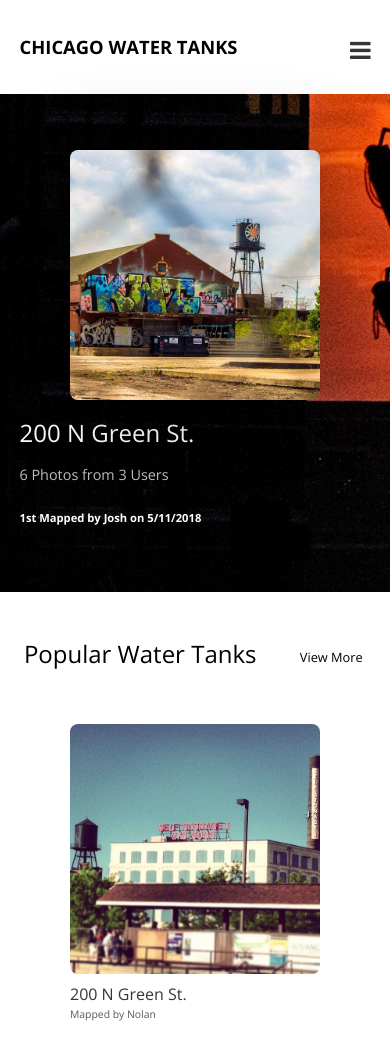
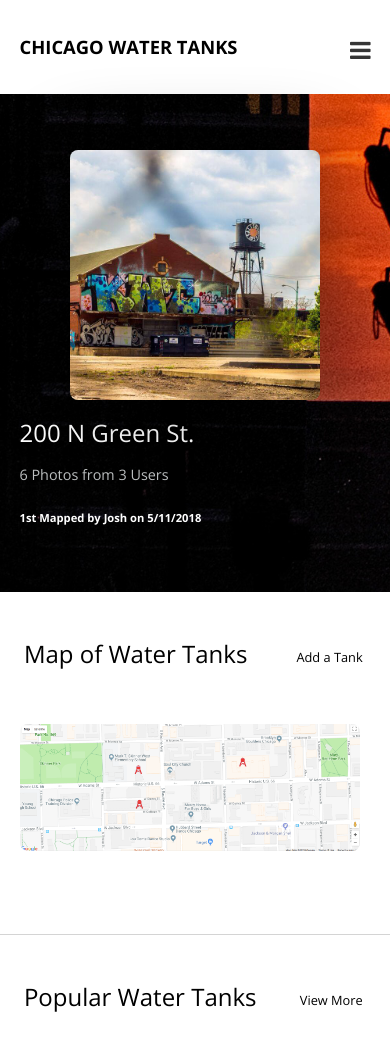
Before and after one commit to loudmouse/responsive-static-front-end, a plain HTML site: page index.html in a window 390 px wide. Shown: the top 1050 px of the page. Drawn offline with nearby package versions, Linux system fonts and the light colour scheme.

Commit message:
add map to design and add media queries for tablet and phone for responsiveness.

```diff
--- a/index.html
+++ b/index.html
@@ -36,6 +36,23 @@
       </div>
     </div>
   </section>
+
+	<section id="map_section" class="clearfix">
+    <div class="wrapper">
+      <header class="clearfix">
+        <h2>Map of Water Tanks</h2>
+        <p class="add_a_tank">Add a Tank</p>
+      </header>
+
+      <div class="row">
+        <div class="the_map">
+          <img src="images/map_of_water_tanks_screenshot.png" alt="Map of Chicago Water Tanks">
+        </div>
+      </div>
+
+    </div>
+  </section>
+
   <section id="top_tanks" class="clearfix">
     <div class="wrapper">
       <header class="clearfix">
--- a/scss/styles.scss
+++ b/scss/styles.scss
@@ -101,6 +101,38 @@ h1, h2, h3, h4, h5, h6 {
       font-weight: 700;
       margin-top: 3em;
     }
+  }
+}
+
+#map_section {
+  border-bottom: 1px solid #d4d4d4;
+  padding: 5em 0;
+  header {
+    padding: 0 0 1.5em 0;
+    h2, .view_more {
+      display: inline;
+    }
+    h2 {
+      font-size: 1.75em;
+    }
+    .add_a_tank {
+      float: right;
+      font-size: .8em;
+      margin: .75em 3.5% 0;
+    }
+  }
+}
+
+.row {
+  width: 100%;
+  .the_map {
+     width: 100%;
+     margin-right: 2.5%;
+     img {
+       width:100%;
+       max-width: 97%;
+       border-radius: .5em;
+     }
   }
 }
 
@@ -268,6 +300,30 @@ h1, h2, h3, h4, h5, h6 {
     }
   }
 
+  #map_section {
+    padding: 3em 0;
+    header {
+      padding: 0 0 1.5em 1.25%;
+      h2 {
+        font-size: 1.5em;
+      }
+      .add_a_tank {
+        margin: .75em 2.25% 0 0 ;
+      }
+    }
+  }
+
+  .row {
+    .the_map {
+       margin: 0 1.25% 2em 1.25%;
+       img {
+         width:100%;
+         max-width: 97%;
+         border-radius: .5em;
+       }
+    }
+  }
+
   #top_tanks {
     padding: 3em 0;
     header {
@@ -314,6 +370,20 @@ h1, h2, h3, h4, h5, h6 {
     }
   }
 
+  #map_section {
+    header {
+      margin-bottom: 2em;
+    }
+  }
+
+  .row {
+    .the_map {
+       margin: 0 auto 2em auto;
+       float: none;
+    }
+  }
+
+
   #top_tanks {
     header {
       margin-bottom: 2em;
```
Also changed, not shown: css/styles.css, 1 other file.
